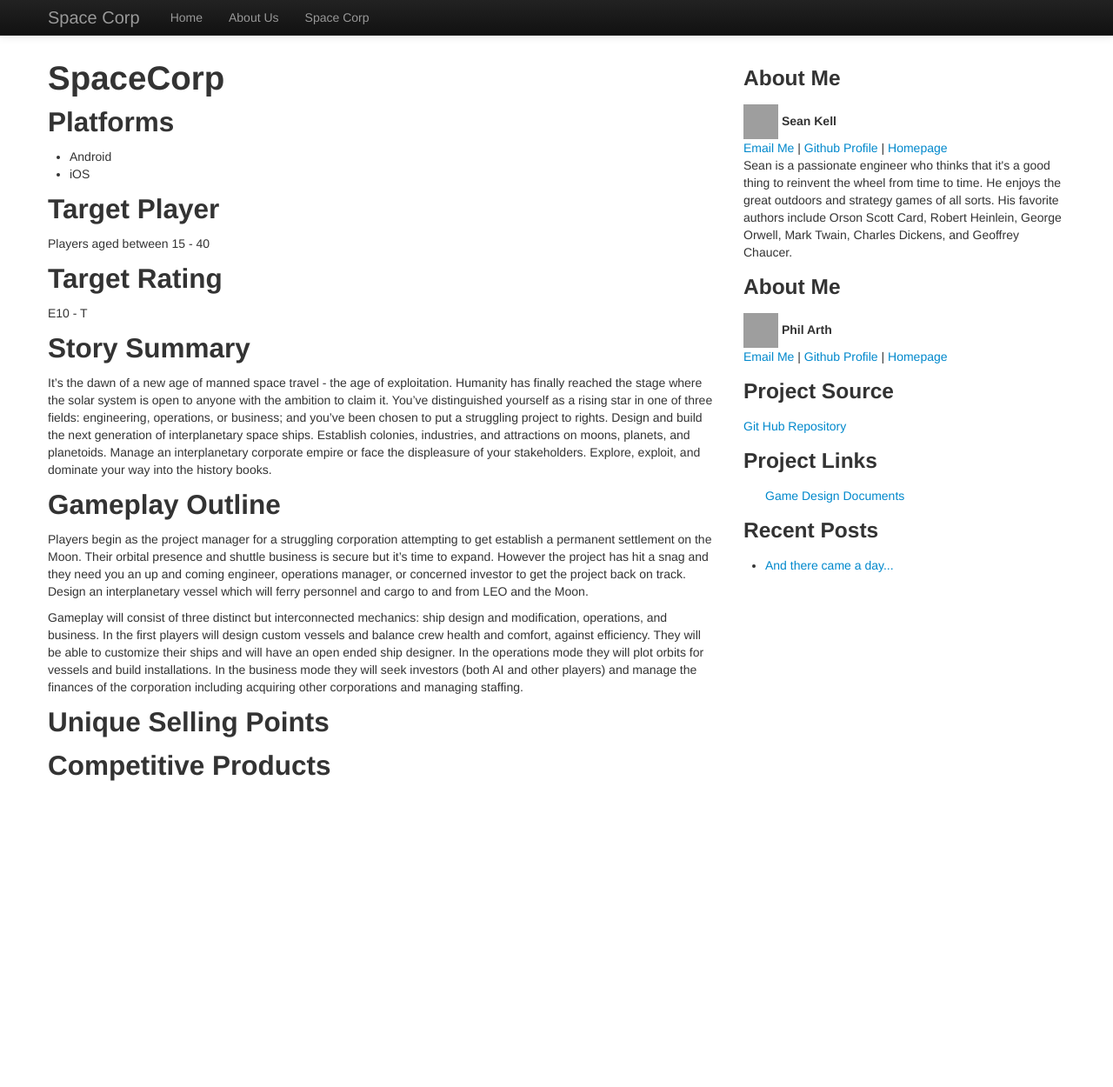
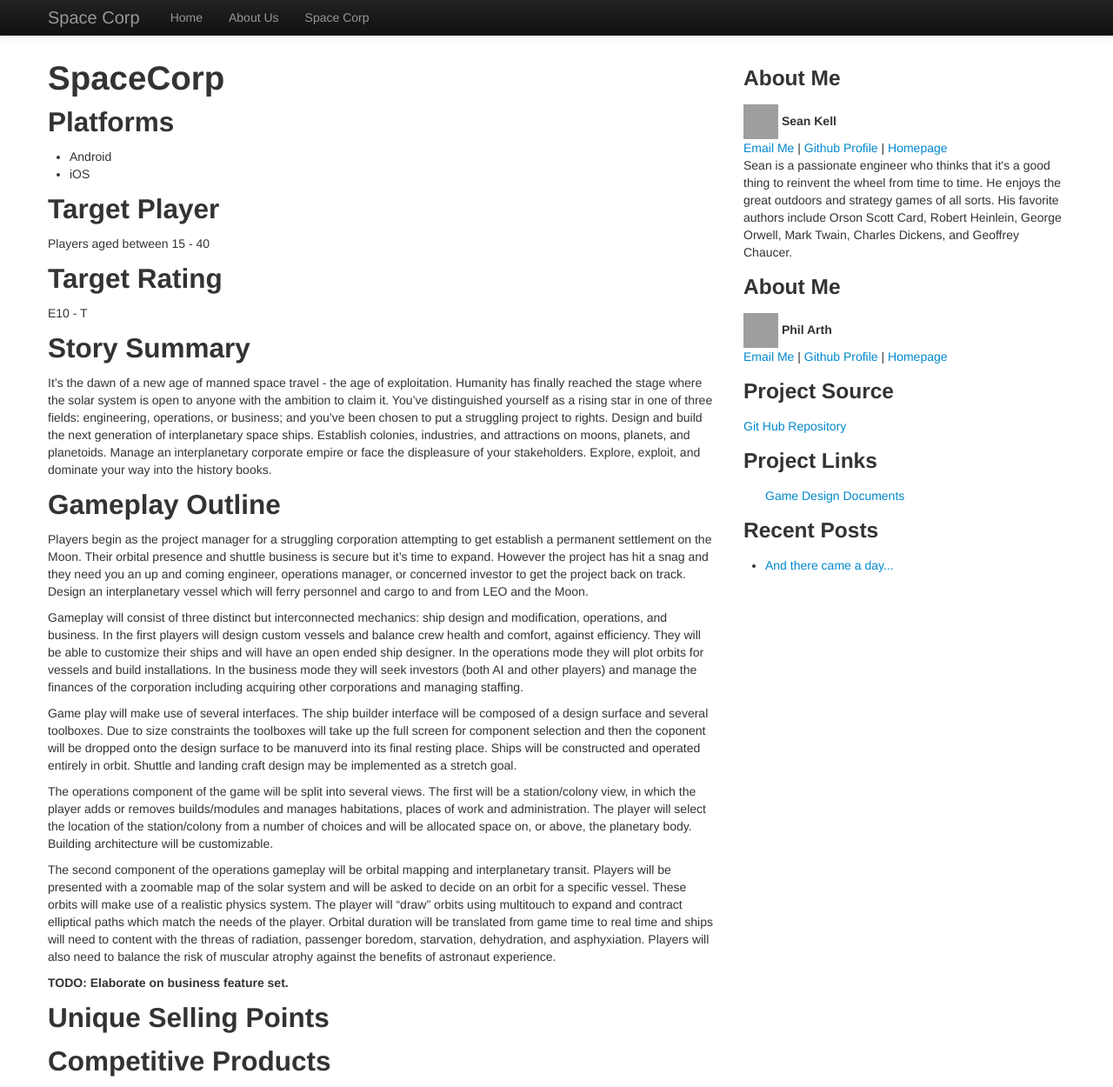
Before and after one commit to surtrstudios/spacecorp, a Jekyll site: the page built from gdd/one-sheet.markdown, in a window 1280 px wide and 1250 px high. Shown: the whole window at 87% size. Built offline with Jekyll 4.4.1, drawn with Linux system fonts in a browser that asks for light colours; grey boxes are pictures that could not be loaded.

Commit message:
Add details on operations and ship design.

```diff
--- a/gdd/one-sheet.markdown
+++ b/gdd/one-sheet.markdown
@@ -50,5 +50,32 @@ installations. In the business mode they will seek investors (both AI and
 other players) and manage the finances of the corporation including acquiring
 other corporations and managing staffing.
 
+Game play will make use of several interfaces. The ship builder interface will
+be composed of a design surface and several toolboxes. Due to size constraints
+the toolboxes will take up the full screen for component selection and then the
+coponent will be dropped onto the design surface to be manuverd into its final
+resting place. Ships will be constructed and operated entirely in orbit. Shuttle
+and landing craft design may be implemented as a stretch goal.
+
+The operations component of the game will be split into several views. The first
+will be a station/colony view, in which the player adds or removes builds/modules
+and manages habitations, places of work and administration. The player will
+select the location of the station/colony from a number of choices and will be
+allocated space on, or above, the planetary body. Building architecture will be
+customizable.
+
+The second component of the operations gameplay will be orbital mapping and
+interplanetary transit. Players will be presented with a zoomable map of the
+solar system and will be asked to decide on an orbit for a specific vessel.
+These orbits will make use of a realistic physics system. The player will "draw"
+orbits using multitouch to expand and contract elliptical paths which match the
+needs of the player. Orbital duration will be translated from game time to real
+time and ships will need to content with the threas of radiation, passenger
+boredom, starvation, dehydration, and asphyxiation. Players will also need to
+balance the risk of muscular atrophy against the benefits of astronaut
+experience.
+
+**TODO: Elaborate on business feature set.**
+
 ## Unique Selling Points
 ## Competitive Products
```
